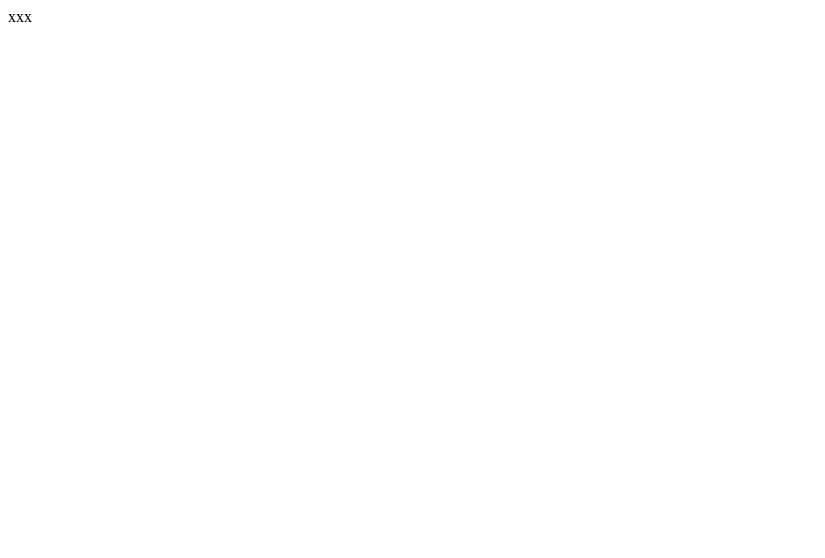
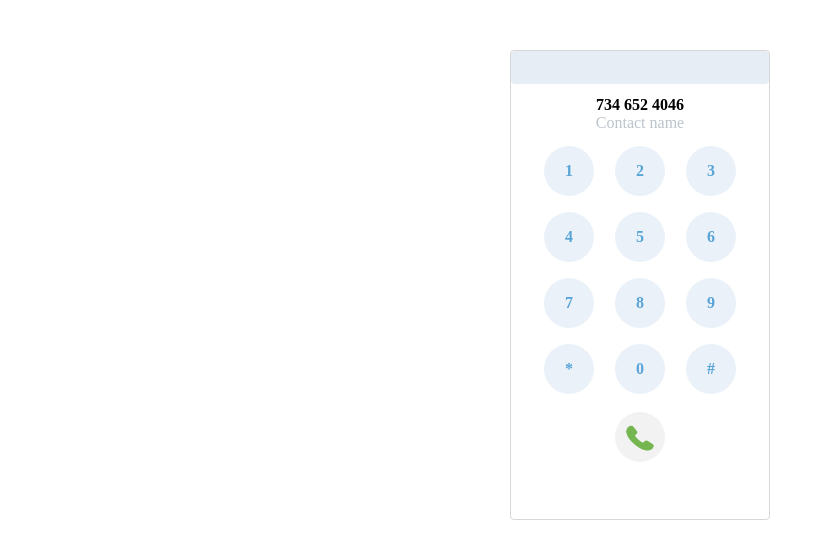
Before and after one commit to huangjincq/parcel-static, a React (Vite) app: page / in a window 1280 px wide. Shown: the top 558 px of the page, without its empty margins (0-825 px from the left). Built offline with nearby package versions, Linux system fonts and the light colour scheme.

Commit message:
feat: init page

```diff
--- a/package.json
+++ b/package.json
@@ -19,6 +19,7 @@
   "author": "",
   "license": "ISC",
   "devDependencies": {
+    "@parcel/transformer-sass": "^2.5.0",
     "@types/react": "^18.0.9",
     "@types/react-dom": "^18.0.5",
     "body-parser": "^1.20.1",
--- /dev/null
+++ b/src/components/NumberInput.tsx
@@ -0,0 +1,18 @@
+import React, { useRef } from 'react'
+import './index.scss'
+
+const inputList = ['1', '2', '3', '4', '5', '6', '7', '8', '9', '*', '0', '#']
+
+const NumberInput = ({}) => {
+  return (
+    <ul className="number-input-wrapper">
+      {inputList.map((v) => (
+        <li key={v} className="number-input-item">
+          {v}
+        </li>
+      ))}
+    </ul>
+  )
+}
+
+export default NumberInput
--- a/src/components/Phone.tsx
+++ b/src/components/Phone.tsx
@@ -1,9 +1,20 @@
 import React, { useRef } from 'react'
+import './index.scss'
+import NumberInput from './NumberInput'
+import sendCall from '../imgs/send-call.png'
 
 const Phone = ({}) => {
-  const domRef = useRef()
-
-  return <div> xxx</div>
+  return (
+    <div className="phone">
+      <h4 className="phone-header"></h4>
+      <div className="phone-input">734 652 4046</div>
+      <div className="phone-contact-name">Contact name</div>
+      <NumberInput />
+      <div className="phone-send-call">
+        <img src={sendCall} alt="" />
+      </div>
+    </div>
+  )
 }
 
 export default Phone
--- /dev/null
+++ b/src/components/index.scss
@@ -0,0 +1,76 @@
+* {
+  margin: 0;
+  padding: 0;
+}
+
+.phone {
+  margin: 50px auto;
+  width: 260px;
+  height: 470px;
+  border-radius: 4px;
+  border: 1px solid #d7d7d7;
+  background-color: #ffffff;
+  box-sizing: border-box;
+}
+.phone-header {
+  height: 33px;
+  padding: 2px 2px 2px 2px;
+  border-radius: 4px;
+  background-color: rgba(192, 211, 228, 0.4);
+  box-sizing: border-box;
+}
+.phone-input {
+  margin-top: 12px;
+  background-color: #ffffff;
+  color: #000000;
+  text-align: center;
+  font-weight: bold;
+}
+.phone-contact-name {
+  background-color: rgba(255, 255, 255, 0);
+  color: rgba(84, 105, 126, 0.4);
+  text-align: center;
+}
+.number-input-wrapper {
+  list-style: none;
+  padding: 0 25px;
+  display: flex;
+  flex-wrap: wrap;
+  justify-content: space-between;
+  margin-top: 6px;
+}
+
+.number-input-item {
+  width: 50px;
+  height: 50px;
+  border-radius: 50%;
+  text-align: center;
+  background-color: #eaf1f9;
+  margin: 8px;
+  cursor: pointer;
+  line-height: 50px;
+  font-weight: bold;
+  color: #59a4d7;
+  &:hover {
+    opacity: 0.7;
+  }
+}
+
+.phone-send-call {
+  width: 50px;
+  height: 50px;
+  background-color: #f2f2f2;
+  border-radius: 50%;
+  cursor: pointer;
+  display: flex;
+  justify-content: center;
+  align-items: center;
+  margin: 10px auto;
+  &:hover {
+    opacity: 0.7;
+  }
+}
+.phone-send-call img {
+  width: 34px;
+  height: 34px;
+}
```
Also changed, not shown: src/images.d.ts (added, +7 -0 lines), src/components/index.css (deleted), src/imgs/send-call.png (added), 1 other file (tests, documents, lock files or other folders).
